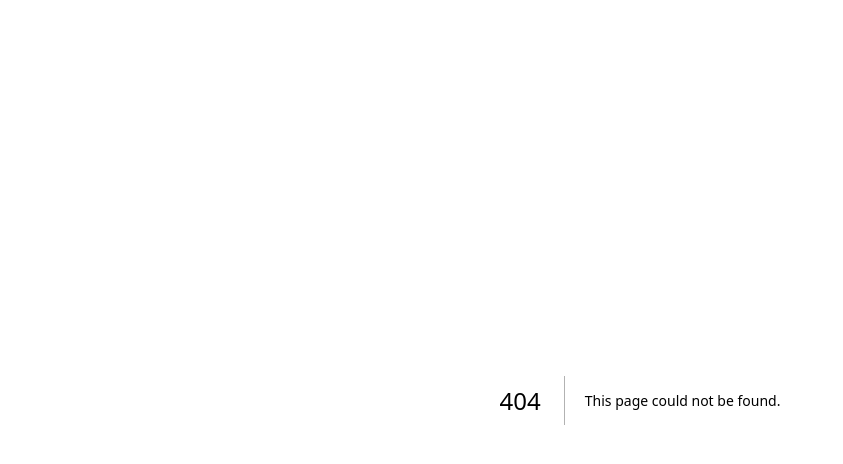
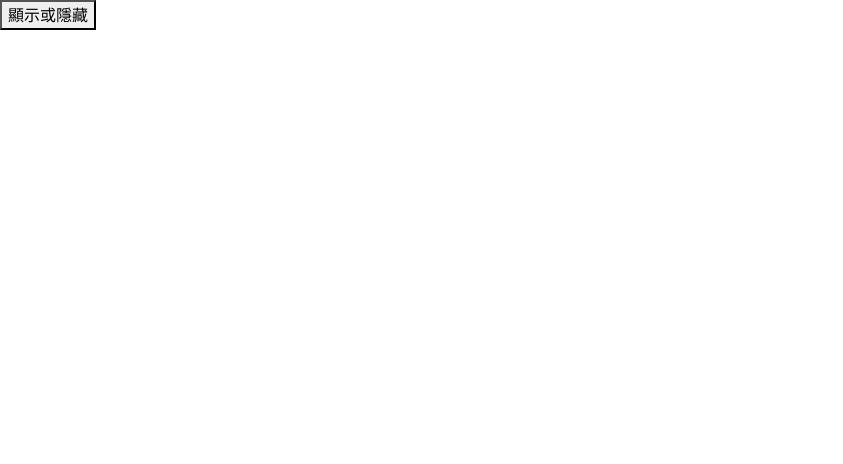
Before and after one commit to yanniao0827/next, a Next.js app: page /life-cycle in a window 1280 px wide. Before the commit this address had no page. Shown: the top 464 px of the page, without its empty margins (0-843 px from the left). Built offline with nearby package versions, Linux system fonts and the light colour scheme.

Commit message:
元件的生命週期

```diff
--- /dev/null
+++ b/components/common/life-a.js
@@ -0,0 +1,13 @@
+import React,{useEffect} from 'react'
+
+export default function LifeA() {
+    useEffect(()=>{
+        console.log("已掛載");
+        return()=>{
+            console.log("卸載前");
+        };
+    });
+
+
+    return <div>LifeA</div>;
+}
--- /dev/null
+++ b/pages/life-cycle.js
@@ -0,0 +1,11 @@
+import React, { useRef, useState } from "react";
+import LifeA from "@/components/common/life-a";
+export default function LifeCycle1() {
+  const [show, setShow] = useState(false);
+  return (
+    <div>
+      <button onClick={() => setShow((old) => !old)}>顯示或隱藏</button>
+      <div>{show && <LifeA />}</div>
+    </div>
+  );
+}
```
